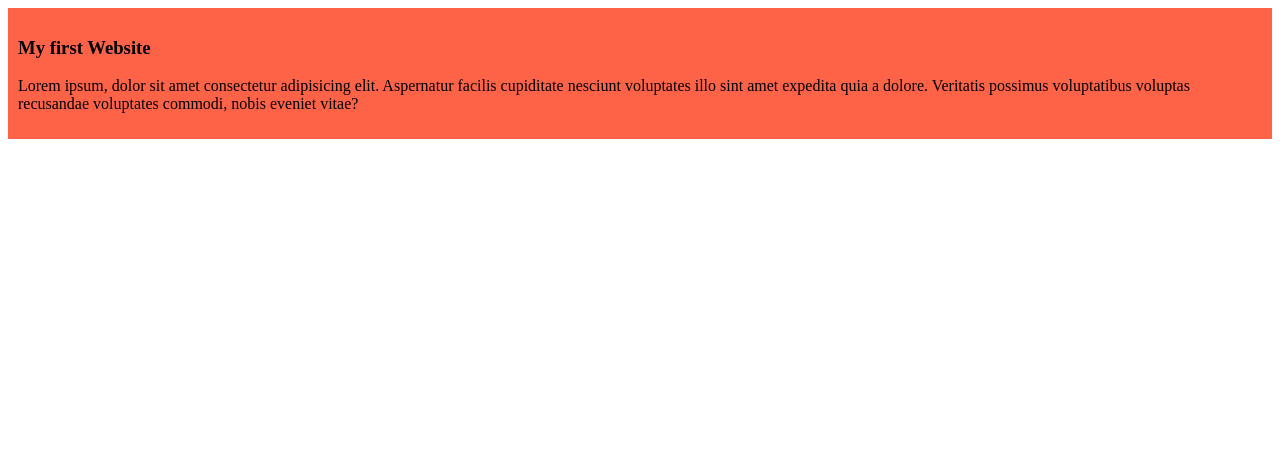
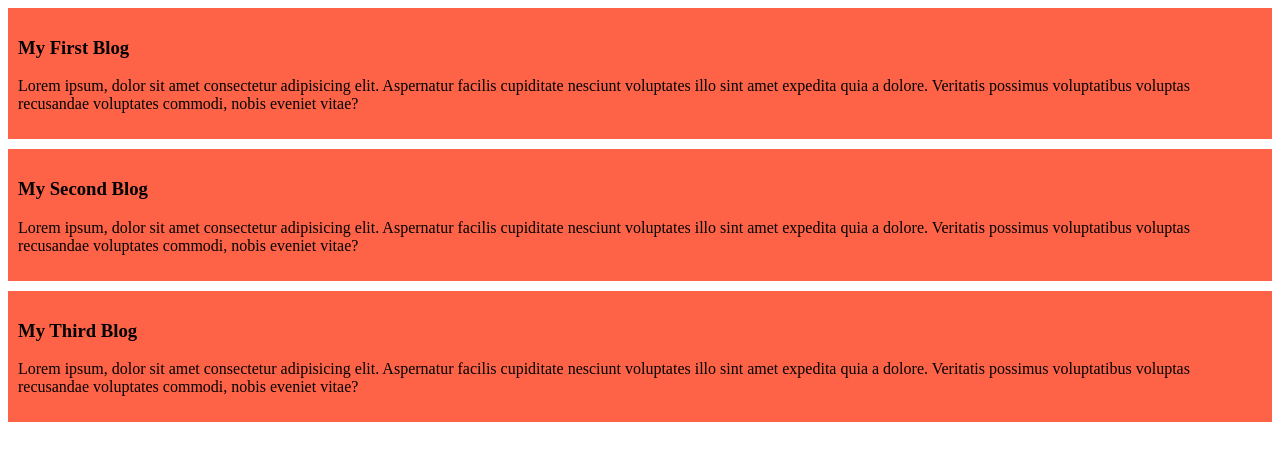
Before and after one commit to AliAbid178/my-simple-website, a plain HTML site: page index.html in a window 1280 px wide. Drawn offline with Linux system fonts and the light colour scheme.

Commit message:
added the second and the third blog

```diff
--- a/index.html
+++ b/index.html
@@ -8,7 +8,15 @@
 </head>
 <body>
     <div>
-        <h3>My first Website</h3>
+        <h3>My First Blog</h3>
+        <p>Lorem ipsum, dolor sit amet consectetur adipisicing elit. Aspernatur facilis cupiditate nesciunt voluptates illo sint amet expedita quia a dolore. Veritatis possimus voluptatibus voluptas recusandae voluptates commodi, nobis eveniet vitae?</p>
+    </div>
+    <div>
+        <h3>My Second Blog</h3>
+        <p>Lorem ipsum, dolor sit amet consectetur adipisicing elit. Aspernatur facilis cupiditate nesciunt voluptates illo sint amet expedita quia a dolore. Veritatis possimus voluptatibus voluptas recusandae voluptates commodi, nobis eveniet vitae?</p>
+    </div>
+    <div>
+        <h3>My Third Blog</h3>
         <p>Lorem ipsum, dolor sit amet consectetur adipisicing elit. Aspernatur facilis cupiditate nesciunt voluptates illo sint amet expedita quia a dolore. Veritatis possimus voluptatibus voluptas recusandae voluptates commodi, nobis eveniet vitae?</p>
     </div>
 </body>
--- a/styles/blog.css
+++ b/styles/blog.css
@@ -1,4 +1,5 @@
 div{
     background-color: tomato;
     padding: 10px;
+    margin-bottom: 10px;
 }
```
